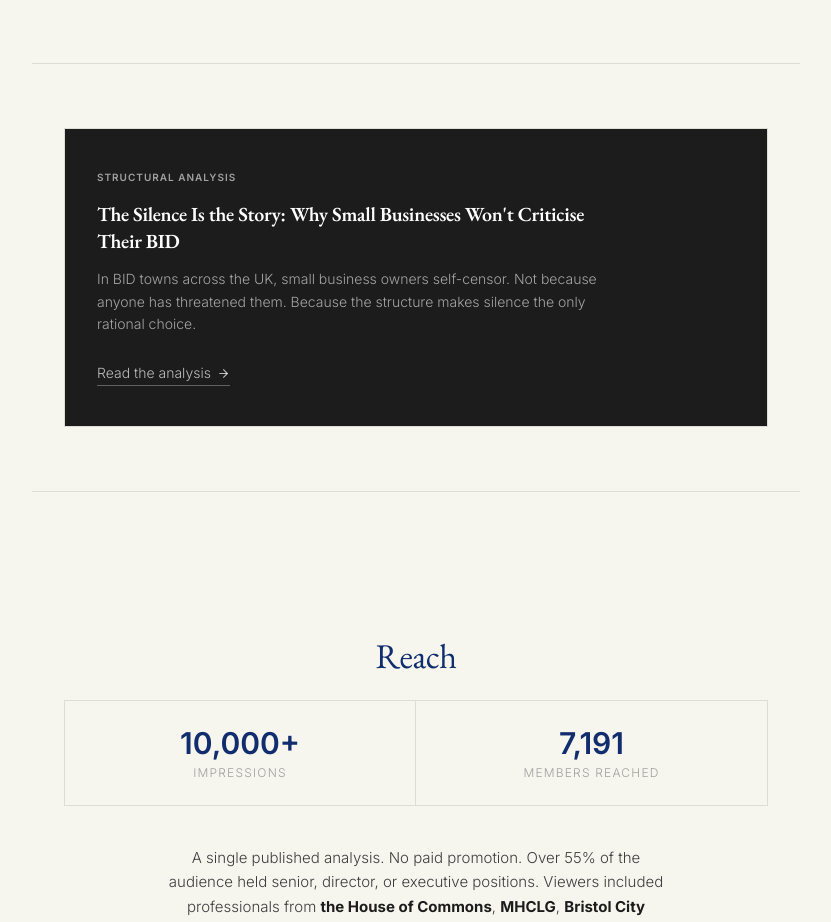
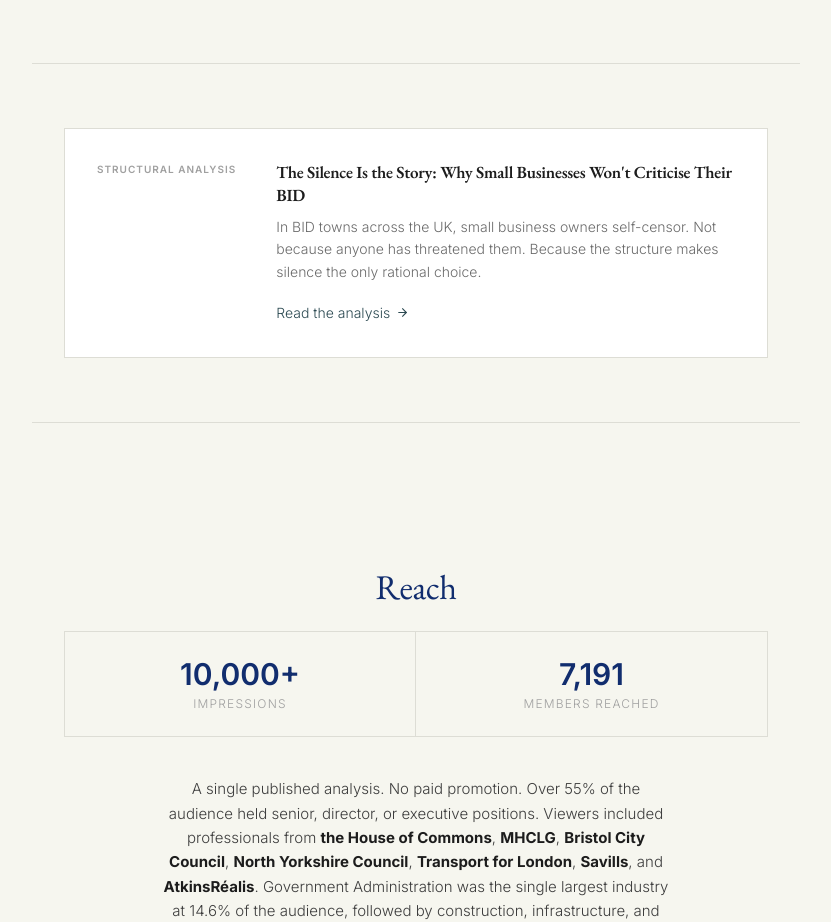
Before and after one commit to damian756/siba.digital, a Next.js app: page / in a window 1280 px wide. Shown: the part 2167-3089 px from the top of the page, without its empty margins (224-1055 px from the left). Built offline with nearby package versions, Linux system fonts and the light colour scheme.

Commit message:
Restyle featured analysis block to match page aesthetic

```diff
--- a/app/page.tsx
+++ b/app/page.tsx
@@ -195,23 +195,27 @@ export default function HomePage() {
       <section className="py-16">
         <div className="mx-auto max-w-3xl px-4 sm:px-6 lg:px-8">
           <Reveal>
-            <div className="border border-[#ddddd5] bg-[#1c1c1c] px-8 py-8 sm:py-10">
-              <p className="text-[10px] font-semibold uppercase tracking-widest text-[#a0a0a0] mb-4">
+            <div className="flex flex-col sm:flex-row sm:items-start gap-6 sm:gap-10 border border-[#ddddd5] bg-white px-8 py-8">
+              <div className="flex-shrink-0">
+                <p className="text-[10px] font-semibold uppercase tracking-widest text-[#a0a0a0]">
                   Structural Analysis
                 </p>
-              <h3 className="text-xl font-semibold text-white leading-snug mb-3 max-w-lg">
+              </div>
+              <div>
+                <h3 className="text-[17px] font-semibold text-[#1c1c1c] leading-snug mb-2">
                   The Silence Is the Story: Why Small Businesses Won&apos;t Criticise Their BID
                 </h3>
-              <p className="text-[14px] text-white/60 leading-relaxed mb-6 max-w-lg">
+                <p className="text-[14px] text-[#6b6b6b] leading-relaxed mb-4">
                   In BID towns across the UK, small business owners self-censor. Not because anyone has threatened them. Because the structure makes silence the only rational choice.
                 </p>
                 <Link
                   href="/blog/the-silence-is-the-story"
-                className="inline-flex items-center gap-1.5 text-sm text-white/70 border-b border-white/30 pb-0.5 transition-colors hover:text-white hover:border-white"
+                  className="inline-flex items-center gap-1.5 text-sm text-[#2c4a52] transition-colors hover:text-[#1c1c1c]"
                 >
                   Read the analysis
                   <ArrowRight size={13} />
                 </Link>
+              </div>
             </div>
           </Reveal>
         </div>
```
Lines whose indentation alone changed are shown as unchanged.
